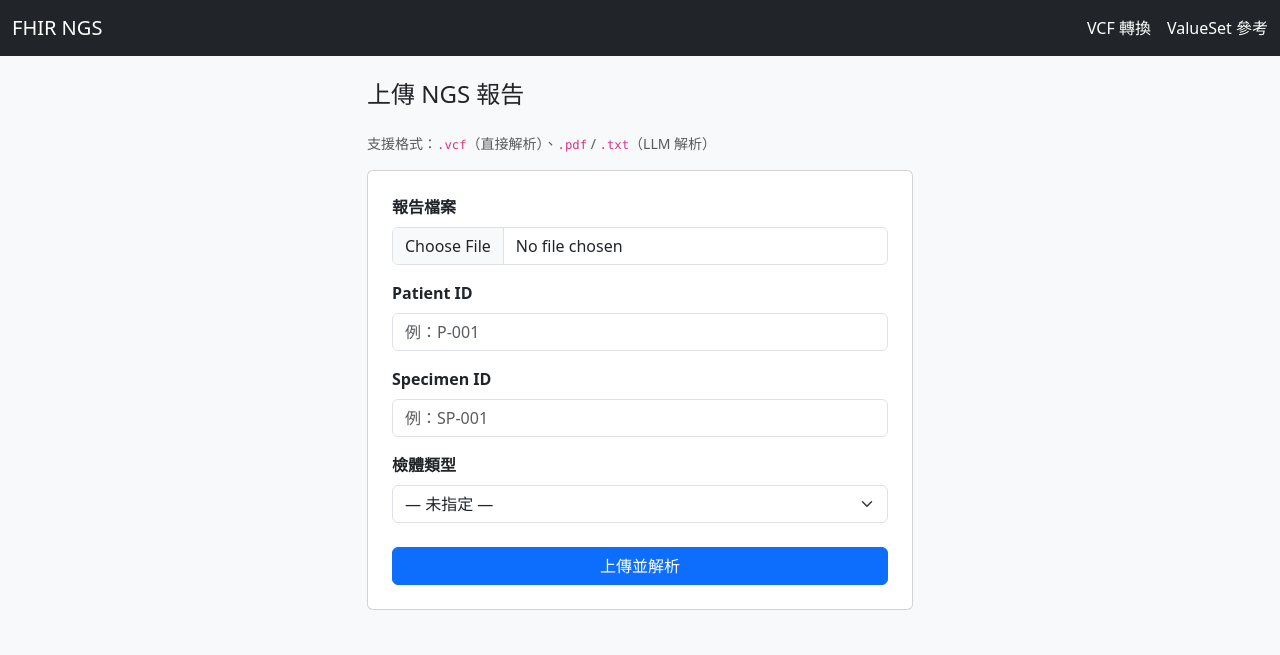
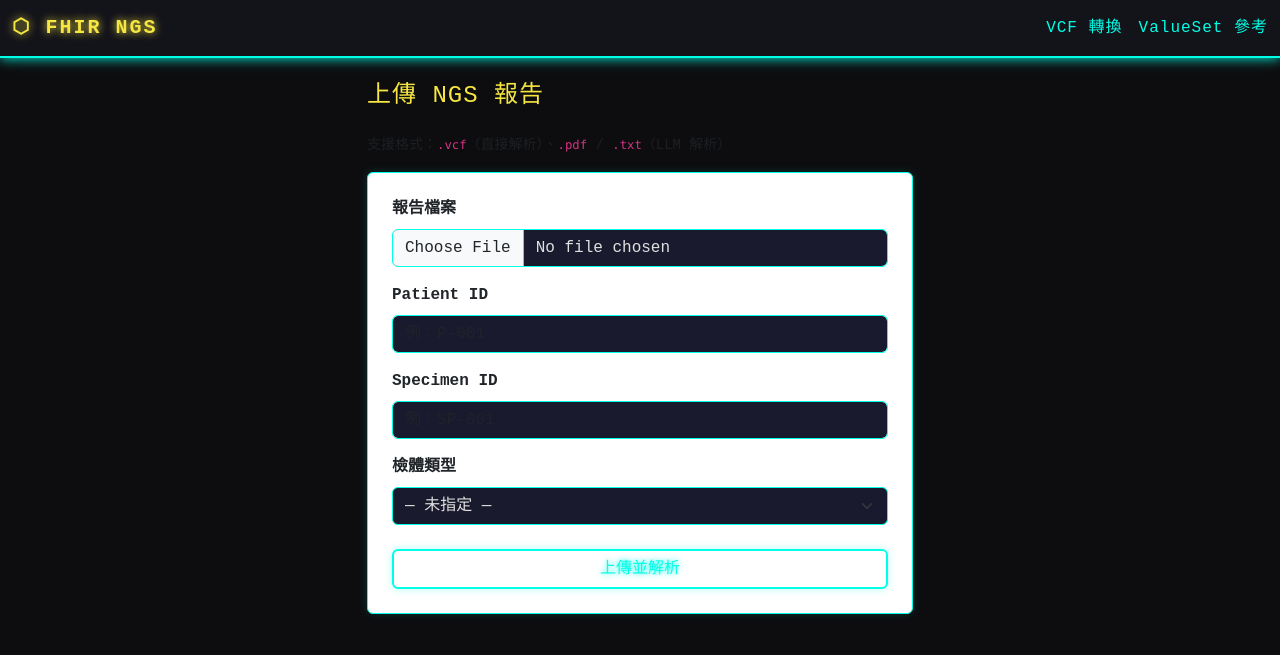
Before and after one commit to WangPochard/FHIR_NGS, a FastAPI app: page /ui/ in a window 1280 px wide. Shown: the top 655 px of the page. Run offline with FastAPI, Linux system fonts and the light colour scheme; data comes from the database, SQL or seed files in the repository.

Commit message:
style: 全站套用 Cyberpunk 霓虹風格主題
  1. base.html：新增 CSS 變數系統（--cp-bg、--cp-border、--cp-yellow、--cp-pink），定義全站 cyberpunk 色盤
  2. base.html：navbar、card、button、table、form、alert 全面改為深黑底色 + 青綠霓虹邊框發光效果
  3. base.html：移除 Bootstrap 預設 bg-light、bg-dark、text-white，改由自訂 CSS 控制

```diff
--- a/app/templates/base.html
+++ b/app/templates/base.html
@@ -5,14 +5,157 @@
   <meta name="viewport" content="width=device-width, initial-scale=1">
   <title>{% block title %}FHIR NGS{% endblock %}</title>
   <link href="https://cdn.jsdelivr.net/npm/bootstrap@5.3.3/dist/css/bootstrap.min.css" rel="stylesheet">
+  <style>
+    :root {
+      --cp-bg: #0d0d0f;
+      --cp-surface: #13131a;
+      --cp-border: #00ffe7;
+      --cp-yellow: #f5e642;
+      --cp-pink: #ff2d78;
+      --cp-text: #e0e0e0;
+    }
+
+    body {
+      background-color: var(--cp-bg);
+      color: var(--cp-text);
+      font-family: 'Courier New', monospace;
+    }
+
+    .navbar {
+      background-color: var(--cp-surface) !important;
+      border-bottom: 2px solid var(--cp-border);
+      box-shadow: 0 0 12px var(--cp-border);
+    }
+
+    .navbar-brand {
+      color: var(--cp-yellow) !important;
+      font-weight: bold;
+      letter-spacing: 2px;
+      text-shadow: 0 0 8px var(--cp-yellow);
+    }
+
+    .nav-link {
+      color: var(--cp-border) !important;
+      letter-spacing: 1px;
+    }
+
+    .nav-link:hover {
+      color: var(--cp-yellow) !important;
+      text-shadow: 0 0 6px var(--cp-yellow);
+    }
+
+    .card {
+      background-color: var(--cp-surface);
+      border: 1px solid var(--cp-border);
+      box-shadow: 0 0 10px rgba(0, 255, 231, 0.15);
+    }
+
+    .card-header {
+      background-color: transparent;
+      border-bottom: 1px solid var(--cp-border);
+      color: var(--cp-yellow);
+      letter-spacing: 1px;
+    }
+
+    .btn-primary {
+      background-color: transparent;
+      border: 2px solid var(--cp-border);
+      color: var(--cp-border);
+      text-shadow: 0 0 6px var(--cp-border);
+      box-shadow: 0 0 8px rgba(0, 255, 231, 0.3);
+    }
+
+    .btn-primary:hover {
+      background-color: var(--cp-border);
+      color: var(--cp-bg);
+      box-shadow: 0 0 16px var(--cp-border);
+    }
+
+    .btn-danger {
+      background-color: transparent;
+      border: 2px solid var(--cp-pink);
+      color: var(--cp-pink);
+      box-shadow: 0 0 8px rgba(255, 45, 120, 0.3);
+    }
+
+    .btn-danger:hover {
+      background-color: var(--cp-pink);
+      color: var(--cp-bg);
+    }
+
+    .form-control, .form-select {
+      background-color: #1a1a2e;
+      border: 1px solid var(--cp-border);
+      color: var(--cp-text);
+    }
+
+    .form-control:focus, .form-select:focus {
+      background-color: #1a1a2e;
+      border-color: var(--cp-yellow);
+      box-shadow: 0 0 8px rgba(245, 230, 66, 0.4);
+      color: var(--cp-text);
+    }
+
+    .table {
+      color: var(--cp-text);
+    }
+
+    .table thead th {
+      border-bottom: 2px solid var(--cp-border);
+      color: var(--cp-yellow);
+    }
+
+    .table tbody tr:hover {
+      background-color: rgba(0, 255, 231, 0.05);
+    }
+
+    .table td, .table th {
+      border-color: rgba(0, 255, 231, 0.15);
+    }
+
+    a {
+      color: var(--cp-border);
+    }
+
+    a:hover {
+      color: var(--cp-yellow);
+    }
+
+    .badge {
+      font-family: 'Courier New', monospace;
+    }
+
+    .alert-info {
+      background-color: rgba(0, 255, 231, 0.1);
+      border-color: var(--cp-border);
+      color: var(--cp-border);
+    }
+
+    .alert-success {
+      background-color: rgba(0, 255, 100, 0.1);
+      border-color: #00ff64;
+      color: #00ff64;
+    }
+
+    .alert-danger {
+      background-color: rgba(255, 45, 120, 0.1);
+      border-color: var(--cp-pink);
+      color: var(--cp-pink);
+    }
+
+    h1, h2, h3, h4, h5 {
+      color: var(--cp-yellow);
+      letter-spacing: 1px;
+    }
+  </style>
 </head>
-<body class="bg-light">
-  <nav class="navbar navbar-dark bg-dark mb-4">
+<body>
+  <nav class="navbar navbar-dark mb-4">
     <div class="container-fluid">
-      <a class="navbar-brand" href="/ui/">FHIR NGS</a>
+      <a class="navbar-brand" href="/ui/">⬡ FHIR NGS</a>
       <div class="d-flex gap-3">
-        <a class="nav-link text-white" href="/ui/">VCF 轉換</a>
-        <a class="nav-link text-white" href="/valueset/">ValueSet 參考</a>
+        <a class="nav-link" href="/ui/">VCF 轉換</a>
+        <a class="nav-link" href="/valueset/">ValueSet 參考</a>
       </div>
     </div>
   </nav>
```
